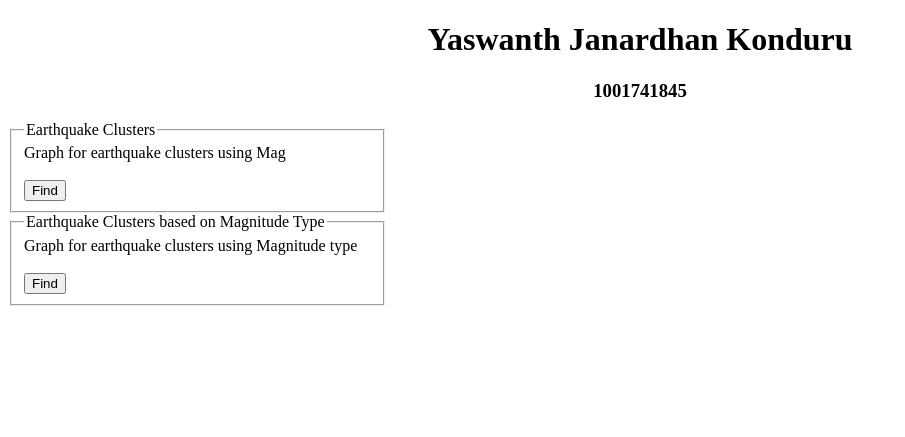
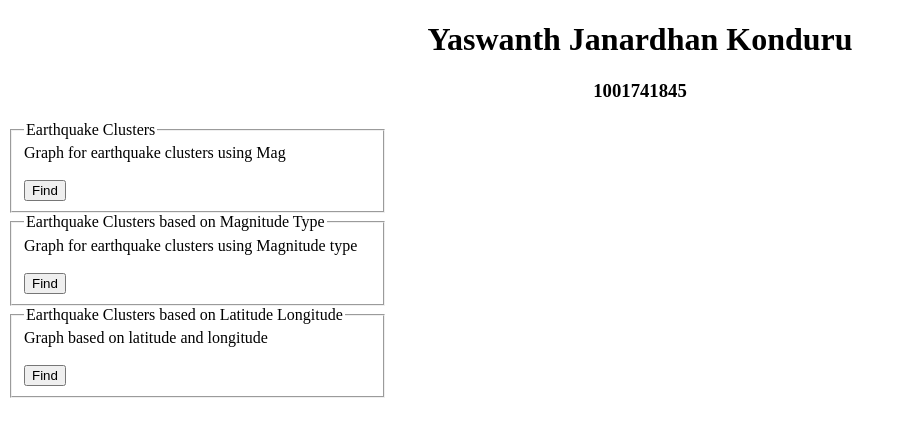
Before and after one commit to Yaswanth3277/Azure4, a Flask app: page / in a window 1280 px wide. Shown: the top 437 px of the page, without its empty margins (0-905 px from the left). Run offline with Flask 2, Linux system fonts and the light colour scheme.

Commit message:
scatter plot update

```diff
--- a/app.py
+++ b/app.py
@@ -4,10 +4,12 @@ import pyodbc
 import redis
 from pymongo import MongoClient
 import matplotlib.pyplot as plt
+import matplotlib.cm as cm
 from datetime import datetime, timedelta
 from azure.storage.blob import generate_container_sas, ContainerSasPermissions, BlobServiceClient
 import io
 import base64
+import numpy as np
 
 app = Flask(__name__)
 
@@ -85,52 +87,52 @@ def earthquake_clusters():
     earthquakes10 = []
     pie_array = []
 
-    cursor.execute("select Time, Latitude, Longitude, Depth, Mag, Magtype, Place, LocationSource from graph_data where Mag>='-2.0' and Mag<='-1.0'")
+    cursor.execute("select * from graph_data where Mag>='-2.0' and Mag<='-1.0'")
     for data in cursor:
         earthquakes1.append(data)
     earthquake_len1 = len(earthquakes1)
 
-    cursor.execute("select Time, Latitude, Longitude, Depth, Mag, Magtype, Place, LocationSource from graph_data where Mag>='-1.0' and Mag<=0.0")
+    cursor.execute("select * from graph_data where Mag>='-1.0' and Mag<=0.0")
     for data in cursor:
         earthquakes2.append(data)
     earthquake_len2 = len(earthquakes2)
 
-    cursor.execute("select Time, Latitude, Longitude, Depth, Mag, Magtype, Place, LocationSource from graph_data where Mag>=0.0 and Mag<=1.0")
+    cursor.execute("select * from graph_data where Mag>=0.0 and Mag<=1.0")
     for data in cursor:
         earthquakes3.append(data)
     earthquake_len3 = len(earthquakes3)
 
-    cursor.execute("select Time, Latitude, Longitude, Depth, Mag, Magtype, Place, LocationSource from graph_data where Mag>=1.0 and Mag<=2.0")
+    cursor.execute("select * from graph_data where Mag>=1.0 and Mag<=2.0")
     for data in cursor:
         earthquakes4.append(data)
     earthquake_len4 = len(earthquakes4)
 
-    cursor.execute("select Time, Latitude, Longitude, Depth, Mag, Magtype, Place, LocationSource from graph_data where Mag>=2.0 and Mag<=3.0")
+    cursor.execute("select * from graph_data where Mag>=2.0 and Mag<=3.0")
     for data in cursor:
         earthquakes5.append(data)
     earthquake_len5 = len(earthquakes5)
 
-    cursor.execute("select Time, Latitude, Longitude, Depth, Mag, Magtype, Place, LocationSource from graph_data where Mag>=3.0 and Mag<=4.0")
+    cursor.execute("select * from graph_data where Mag>=3.0 and Mag<=4.0")
     for data in cursor:
         earthquakes6.append(data)
     earthquake_len6 = len(earthquakes6)
 
-    cursor.execute("select Time, Latitude, Longitude, Depth, Mag, Magtype, Place, LocationSource from graph_data where Mag>=4.0 and Mag<=5.0")
+    cursor.execute("select * from graph_data where Mag>=4.0 and Mag<=5.0")
     for data in cursor:
         earthquakes7.append(data)
     earthquake_len7 = len(earthquakes7)
 
-    cursor.execute("select Time, Latitude, Longitude, Depth, Mag, Magtype, Place, LocationSource from graph_data where Mag>=5.0 and Mag<=6.0")
+    cursor.execute("select * from graph_data where Mag>=5.0 and Mag<=6.0")
     for data in cursor:
         earthquakes8.append(data)
     earthquake_len8 = len(earthquakes8)
 
-    cursor.execute("select Time, Latitude, Longitude, Depth, Mag, Magtype, Place, LocationSource from graph_data where Mag>=6.0 and Mag<=7.0")
+    cursor.execute("select * from graph_data where Mag>=6.0 and Mag<=7.0")
     for data in cursor:
         earthquakes9.append(data)
     earthquake_len9 = len(earthquakes9)
 
-    cursor.execute("select Time, Latitude, Longitude, Depth, Mag, Magtype, Place, LocationSource from graph_data where Mag>=7.0 and Mag<=8.0")
+    cursor.execute("select * from graph_data where Mag>=7.0 and Mag<=8.0")
     for data in cursor:
         earthquakes10.append(data)
     earthquake_len10 = len(earthquakes10)
@@ -184,56 +186,56 @@ def earthquake_clusters_magtype():
     print(types)
 
     cursor.execute(
-        "select Time, Latitude, Longitude, Depth, Mag, Magtype, Place, LocationSource from graph_data where Magtype=?",
+        "select * from graph_data where Magtype=?",
         types[0])
     for data in cursor:
         earthquakes1.append(data)
     earthquake_len1 = len(earthquakes1)
 
     cursor.execute(
-        "select Time, Latitude, Longitude, Depth, Mag, Magtype, Place, LocationSource from graph_data where Magtype=?",
+        "select * from graph_data where Magtype=?",
         types[1])
     for data in cursor:
         earthquakes2.append(data)
     earthquake_len2 = len(earthquakes2)
 
     cursor.execute(
-        "select Time, Latitude, Longitude, Depth, Mag, Magtype, Place, LocationSource from graph_data where Magtype=?",
+        "select * from graph_data where Magtype=?",
         types[2])
     for data in cursor:
         earthquakes3.append(data)
     earthquake_len3 = len(earthquakes3)
 
     cursor.execute(
-        "select Time, Latitude, Longitude, Depth, Mag, Magtype, Place, LocationSource from graph_data where Magtype=?",
+        "select * from graph_data where Magtype=?",
         types[3])
     for data in cursor:
         earthquakes4.append(data)
     earthquake_len4 = len(earthquakes4)
 
     cursor.execute(
-        "select Time, Latitude, Longitude, Depth, Mag, Magtype, Place, LocationSource from graph_data where Magtype=?",
+        "select * from graph_data where Magtype=?",
         types[4])
     for data in cursor:
         earthquakes5.append(data)
     earthquake_len5 = len(earthquakes5)
 
     cursor.execute(
-        "select Time, Latitude, Longitude, Depth, Mag, Magtype, Place, LocationSource from graph_data where Magtype=?",
+        "select * from graph_data where Magtype=?",
         types[5])
     for data in cursor:
         earthquakes6.append(data)
     earthquake_len6 = len(earthquakes6)
 
     cursor.execute(
-        "select Time, Latitude, Longitude, Depth, Mag, Magtype, Place, LocationSource from graph_data where Magtype=?",
+        "select * from graph_data where Magtype=?",
         types[6])
     for data in cursor:
         earthquakes7.append(data)
     earthquake_len7 = len(earthquakes7)
 
     cursor.execute(
-        "select Time, Latitude, Longitude, Depth, Mag, Magtype, Place, LocationSource from graph_data where Magtype=?",
+        "select * from graph_data where Magtype=?",
         types[7])
     for data in cursor:
         earthquakes8.append(data)
@@ -263,5 +265,37 @@ def earthquake_clusters_magtype():
     return render_template("magtype_clusters.html", outputs=files)
 
 
+@app.route('/depthmag', methods=['GET', 'POST'])
+def depth_mag():
+    depth = []
+    mag = []
+    cursor.execute("select top 1000 depth from graph_data")
+    for data in cursor:
+        for value in data:
+            depth.append(value)
+
+    cursor.execute("select top 1000 mag from graph_data")
+    for data in cursor:
+        for value in data:
+            mag.append(value)
+
+    print(depth)
+    print(mag)
+
+    colors = cm.rainbow(np.linspace(0, 1, len(depth)))
+    plt.scatter(depth, mag, c=colors)
+    plt.xlabel("DEPTH")
+    plt.ylabel("Magnitude")
+    plt.title("Graph of Depth Vs Magnitude")
+    figfile = io.BytesIO()
+    plt.savefig(figfile, format='png')
+    plt.close()
+    figfile.seek(0)
+    figdata_png = base64.b64encode(figfile.getvalue())
+    files = figdata_png.decode('utf-8')
+
+    return render_template("depth_mag.html", dmoutputs = files)
+
+
 if __name__ == '__main__':
     app.run()
--- a/templates/index.html
+++ b/templates/index.html
@@ -17,7 +17,6 @@
         </fieldset>
     </form>
 
-
     <form action="{{url_for('earthquake_clusters_magtype')}}" enctype=multipart/form-data method="POST" style="width:30%;">
         <fieldset>
             <legend>Earthquake Clusters based on Magnitude Type</legend>
@@ -25,6 +24,14 @@
             <a href="/earthquakeclustersmagtype"><input type="submit" value="Find"></a>
         </fieldset>
     </form>
+
+    <form action="{{url_for('depth_mag')}}" enctype=multipart/form-data method="POST" style="width:30%;">
+        <fieldset>
+            <legend>Earthquake Clusters based on Latitude Longitude</legend>
+            <label>Graph based on latitude and longitude</label><br><br>
+            <a href="/depthmag"><input type="submit" value="Find"></a>
+        </fieldset>
+    </form>
 </div>
 </body>
 </html>
```
Also changed, not shown: templates/depth_mag.html (added, +15 -0 lines), 1 other file.
